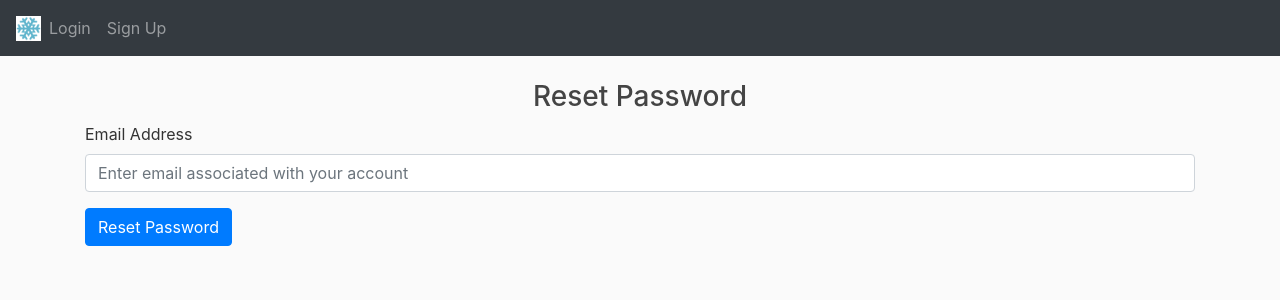
After one commit to halfgreen12/tahoesnowrides.com, a Flask app: page /reset_password in a window 1280 px wide. The commit adds this page. Shown: the top 300 px of the page. Run offline with Flask 2, Linux system fonts and the light colour scheme; some libraries are stand-ins or nearby versions.

Commit message:
reset password link added to app

```diff
--- a/website/auth.py
+++ b/website/auth.py
@@ -1,8 +1,10 @@
-from flask import Blueprint, render_template, request, flash,  redirect, url_for
+from flask import Blueprint, render_template, request, flash,  redirect, url_for, current_app
 from .models import User
-from . import db
+from . import db, mail
 from werkzeug.security import generate_password_hash, check_password_hash
 from flask_login import login_user, login_required, logout_user, current_user
+from flask_mail import Message
+
 
 auth = Blueprint('auth', __name__)
 
@@ -88,3 +90,56 @@ def info():
         flash("Profile complete.", category="success")
         return redirect(url_for('views.home'))
     return render_template("info.html", user=current_user)
+
+
+def send_reset_email(user):
+    token = user.get_reset_token()
+    msg = Message('Snow Ride - Password Reset Request',
+                  sender='snow.rides530@gmail.com',
+                  recipients=[user.email],)
+    msg.body = f"""To reset your password, visit the following link:
+{url_for('auth.reset_token', token=token, _external=True)}
+
+If you did not make this request then simply ignore this email and no changes will be made.
+"""
+    mail.send(msg)
+
+
+@auth.route('/reset_password', methods=['GET', 'POST'])
+def reset_request():
+    if current_user.is_authenticated:
+        return redirect(url_for('views.home'))
+    if request.method == 'POST':
+        email = request.form.get('email')
+        check_for_user = User.query.filter_by(email=email).first()
+        if check_for_user is None:
+            flash('There is no account with that email. You must sign up first.')
+        else:
+            send_reset_email(check_for_user)
+            flash('An email has been sent with instruction to reset your password.', category='info')
+            return redirect(url_for('auth.login'))
+    return render_template('reset_request.html', user=current_user)
+
+
+@auth.route('/reset_password/<token>', methods=['GET', 'POST'])
+def reset_token(token):
+    if current_user.is_authenticated:
+        return redirect(url_for('views.home'))
+    user = User.verify_reset_token(token)
+    if user is None:
+        flash('That is an invalid or expired link', category='error')
+        return redirect(url_for('auth.reset_request'))
+    if request.method == 'POST':
+        password1 = request.form.get('password1')
+        password2 = request.form.get('password2')
+        if password1 != password2:
+            flash('Passwords don\'t match.', category='error')
+        elif len(password1) < 4:
+            flash('Password must be at least 4 characters.', category='error')
+        else:
+            hashed_password = generate_password_hash(password1, method='sha256')
+            user.password = hashed_password
+            db.session.commit()
+            flash('Your password has been updated! You are now able to log in.', category='success')
+            return redirect(url_for('auth.login'))
+    return render_template('reset_token.html', user=current_user)
--- a/website/templates/login.html
+++ b/website/templates/login.html
@@ -28,8 +28,8 @@
     </div>
     <p><a href="{{ url_for('auth.sign_up') }}">No account? Sign Up</a></p>
     <br />
-    <button type="submit" class="btn btn-primary">Login</button>
+    <button type="submit" class="btn btn-primary mr-3">Login</button>
+    <a href="{{ url_for('auth.reset_request') }}">Forgot Password?</a>
 </form>
 
-
 {% endblock %}
--- /dev/null
+++ b/website/templates/reset_request.html
@@ -0,0 +1,22 @@
+{% extends "base.html" %}
+{% block title %} Reset Password {% endblock %}
+
+{% block content %}
+
+<form method="POST">
+    <br>
+    <h3 align="center">Reset Password</h3>
+    <div class="form-group">
+        <label for="email">Email Address</label>
+        <input
+          type="email"
+          class="form-control"
+          id="email"
+          name="email"
+          placeholder="Enter email associated with your account"
+        />
+    </div>
+    <button type="submit" class="btn btn-primary">Reset Password</button>
+</form>
+
+{% endblock %}
```
Also changed, not shown: website/__init__.py (+9 -2 lines), website/models.py (+15 -0 lines), website/templates/reset_token.html (added, +35 -0 lines).
